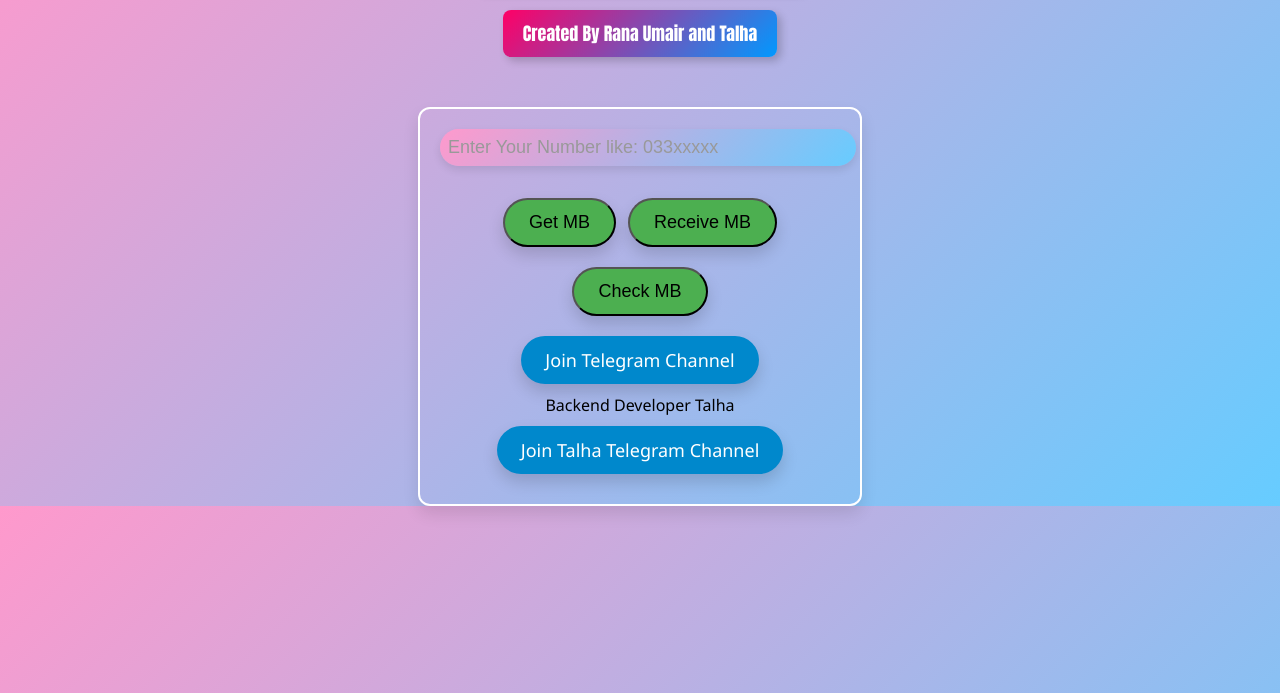
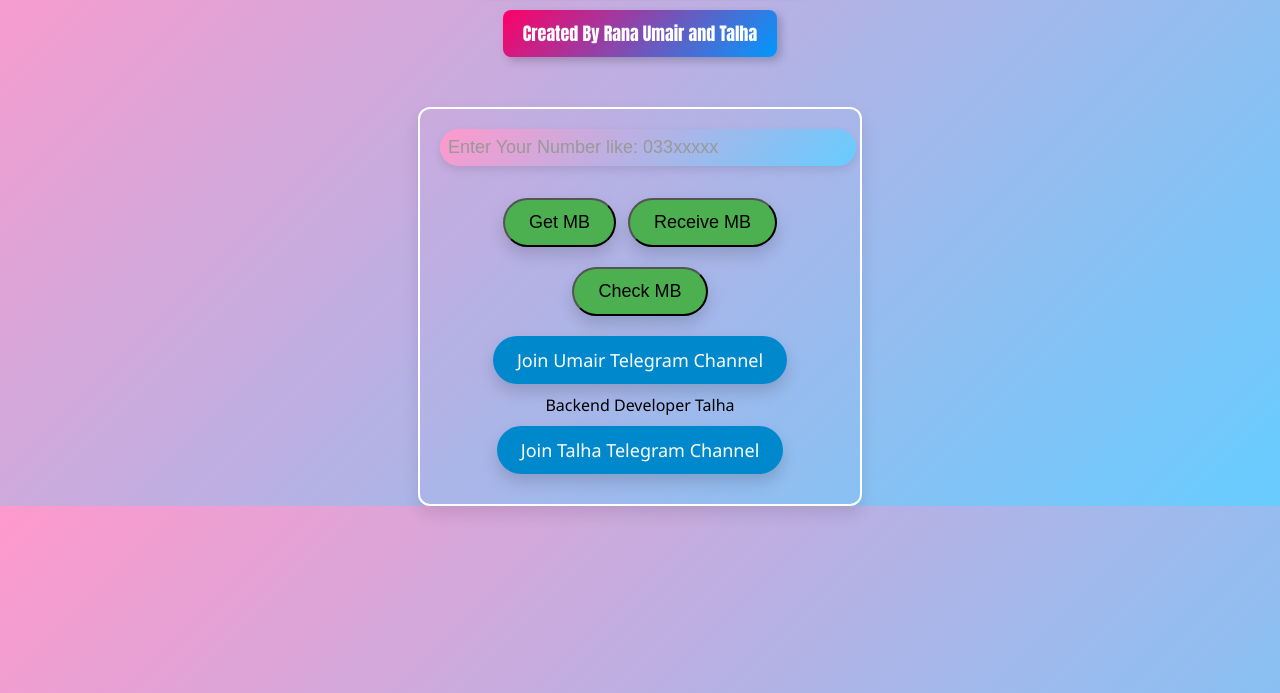
Before and after one commit to bigboghigh/talhavercelab, a website: page public/index.html in a window 1280 px wide. Shown: the part 107-800 px from the top of the page. Drawn offline with nearby package versions, Linux system fonts and the light colour scheme.

Commit message:
umair added

```diff
--- a/public/index.html
+++ b/public/index.html
@@ -25,7 +25,7 @@
     <button class="button btn2" >Receive MB</button>
     <button class="button btn3" >Check MB</button>
     <br>
-    <a class="button-telegram" href="https://t.me/rumair3" target="_blank">Join Telegram Channel</a>
+    <a class="button-telegram" href="https://t.me/rumair3" target="_blank">Join Umair Telegram Channel</a>
      <div style="color:black"> Backend Developer Talha </div>
     <a class="button-telegram" href="https://t.me/Talhariazc" target="_blank" >Join Talha Telegram Channel</a>
   </div>
```
